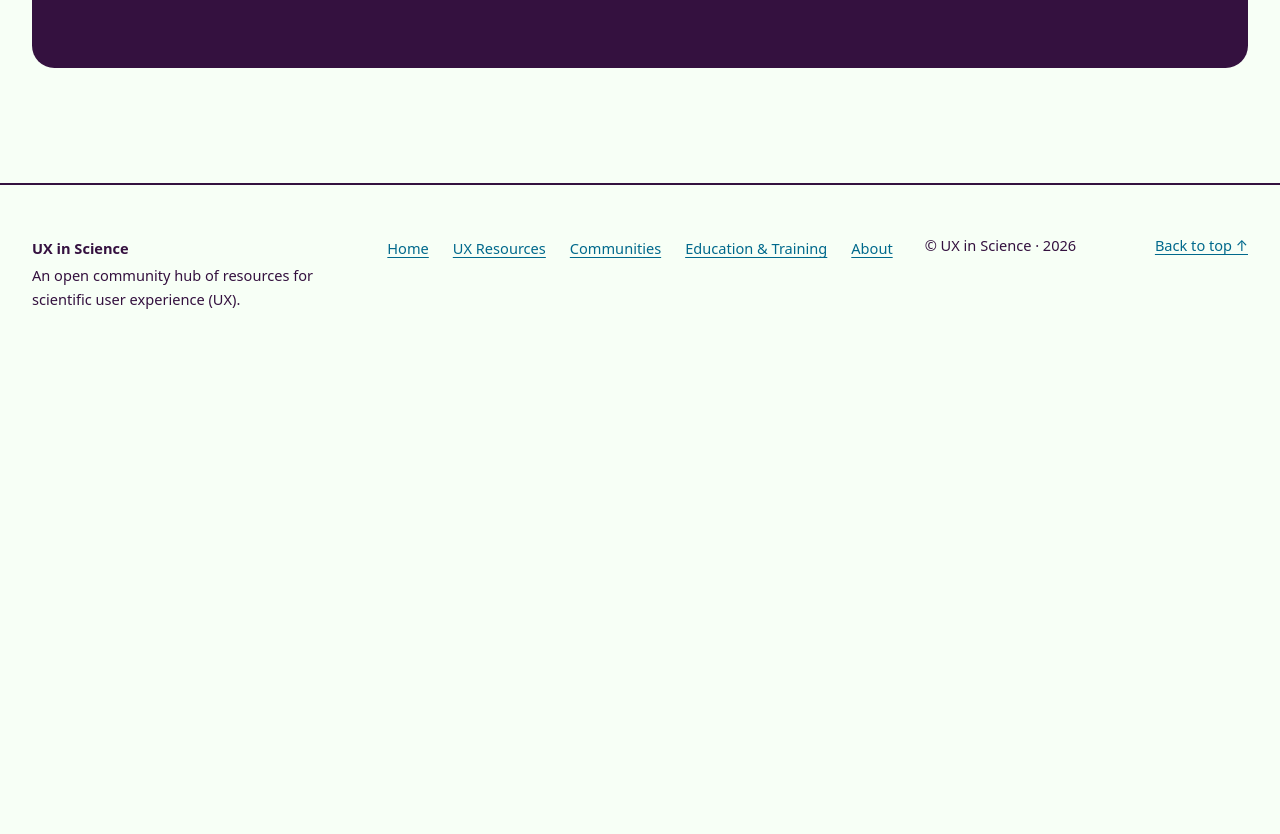
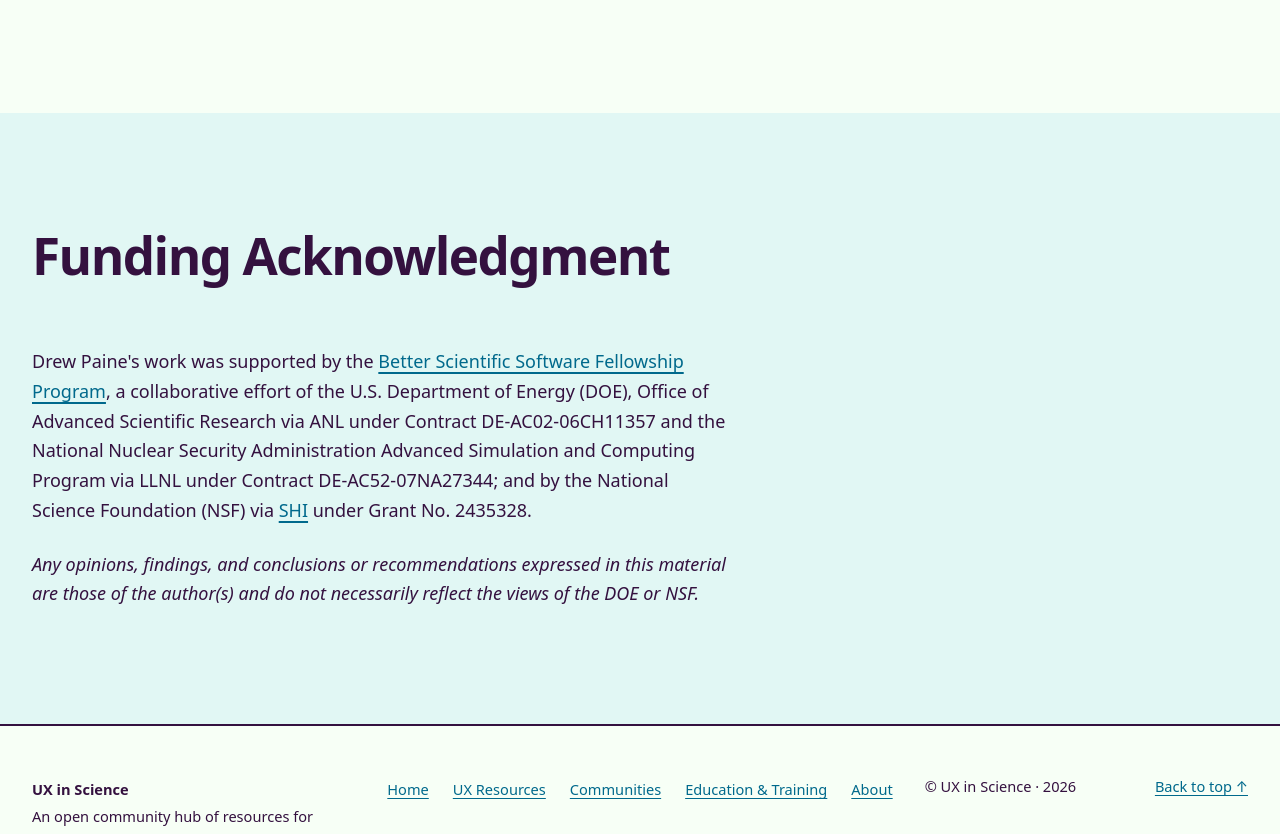
Before and after one commit to UX-in-Science/uxinscience.github.io, an Eleventy site: page src/about/index.njk in a window 1280 px wide. Shown: the part 1966-2800 px from the top of the page. Before the commit the page ends 2325 px from the top, so only its background shows below. Built offline with nearby package versions, Linux system fonts and the light colour scheme; Eleventy itself is replaced by a stand-in of ours; files that its build step writes are made by us from their sources.

Commit message:
Adding Funding Ack section to About

```diff
--- a/src/about/index.njk
+++ b/src/about/index.njk
@@ -12,8 +12,9 @@ showBreadcrumbs: true
     <div class="prose">
       <p>This community hub was established based on the professional training and long-term experiences of user experience (UX) professionals in scientific environments.
       </p>
-      <p>UX in Science was founded by <a href="https://drewpaine.net" target="_blank">Drew Paine, PhD</a> to democractize UX knowledge curated for the unique complexities of scientific software ecosystems. The community hub was initially funded by Paine's 2026 Better Scientific Software (BSSw) <a href="https://bssw.io/blog_posts/introducing-the-2026-bssw-fellows" target="_blank">Fellowship</a>. The BSSw Fellowship Program is supported by the U.S. Department of Energy (DOE, via the Office of Advanced Scientific Computing Research and the National Nuclear Security Administration's Advanced Simulation and Computing Program) and the National Science Foundation (NSF).
+      <p>UX in Science was founded by <a href="https://drewpaine.net" target="_blank">Drew Paine, PhD</a> to democractize UX knowledge curated for the unique complexities of scientific software ecosystems. The community hub was initially funded by Paine's 2026 Better Scientific Software (BSSw) <a href="#funding-ack">Fellowship</a>.
       </p>
+
     </div>
   </div>
 </section>
@@ -44,3 +45,18 @@ showBreadcrumbs: true
     </div>
   </div>
 </section>
+
+<section class="section tinted-section" aria-labelledby="funding-ack">
+  <div class="container">
+    <div class="section-heading">
+      <h2 id="funding-ack">Funding Acknowledgment</h2>
+    </div>
+    <div class="prose">
+      <p>Drew Paine's work was supported by the <a href="https://bssw.io/pages/bssw-fellowship-program" target="_blank">Better Scientific Software Fellowship Program</a>, a collaborative effort of the U.S. Department of Energy (DOE), Office of Advanced Scientific Research via ANL under Contract DE-AC02-06CH11357 and the National Nuclear Security Administration Advanced Simulation and Computing Program via LLNL under Contract DE-AC52-07NA27344; and by the National Science Foundation (NSF) via <a href="https://shinstitute.org/" target="_blank">SHI</a> under Grant No. 2435328.
+      </p>
+      <p>
+      <em>Any opinions, findings, and conclusions or recommendations expressed in this material are those of the author(s) and do not necessarily reflect the views of the DOE or NSF.</em>
+      </p>
+    </div>
+  </div>
+</section>
```
